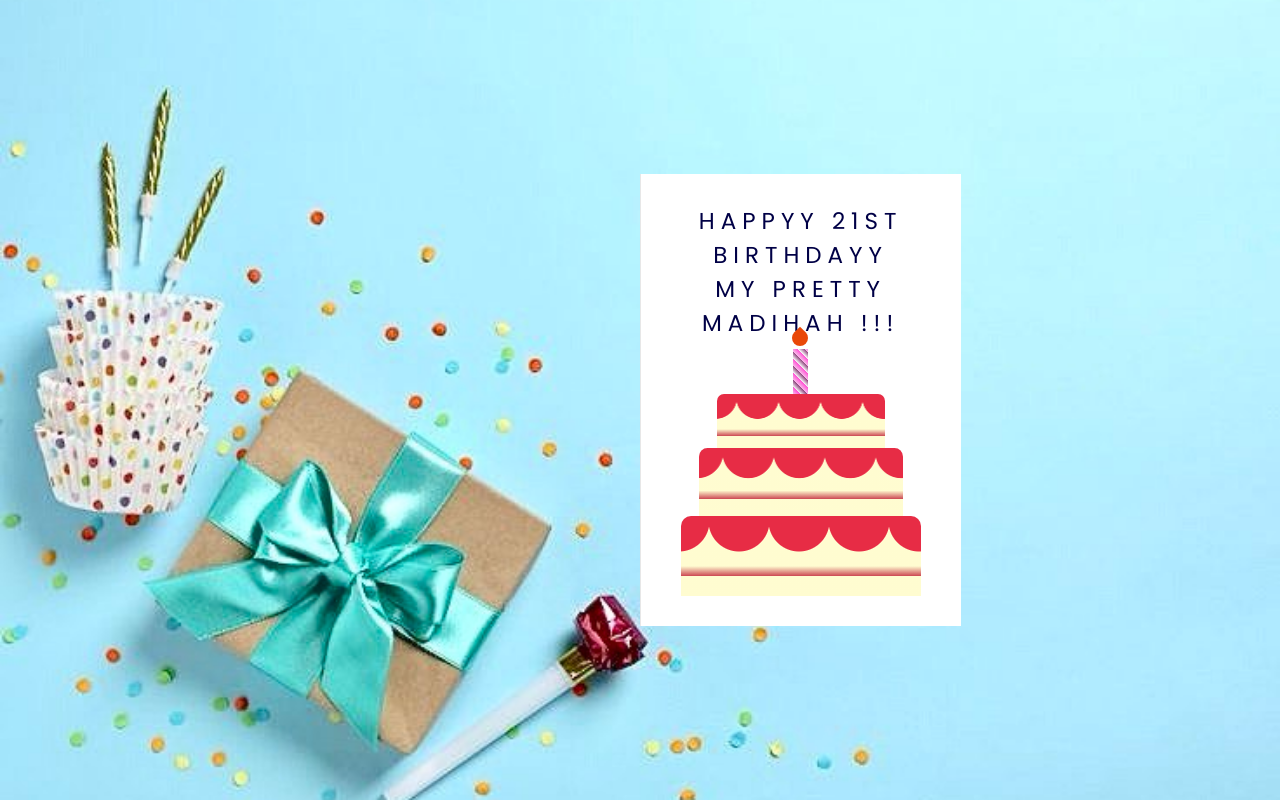
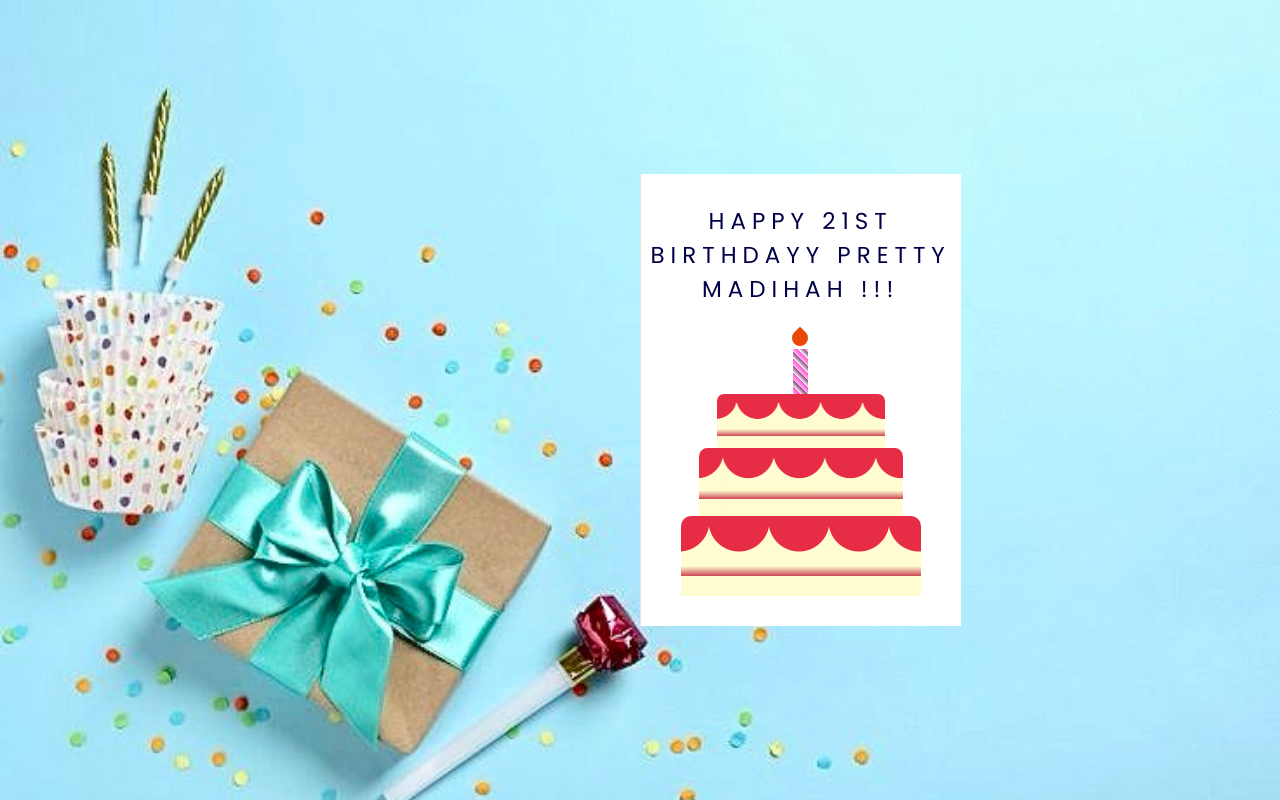
Before and after one commit to syaandrenjunie/madihahBirthdayCard, a plain HTML site: page index.html in a window 1280 px wide. Drawn offline with Linux system fonts and the light colour scheme.

Commit message:
index.html

```diff
--- a/index.html
+++ b/index.html
@@ -15,7 +15,7 @@
     <div class="card">
       <div class="outside">
         <div class="front">
-          <p>Happyy 21st <br> Birthdayy <br> My Pretty <br> Madihah !!! </p>
+          <p>Happy 21st Birthdayy Pretty Madihah !!! </p>
           <div class="cake">
             <div class="top-layer"></div>
             <div class="middle-layer"></div>
```
